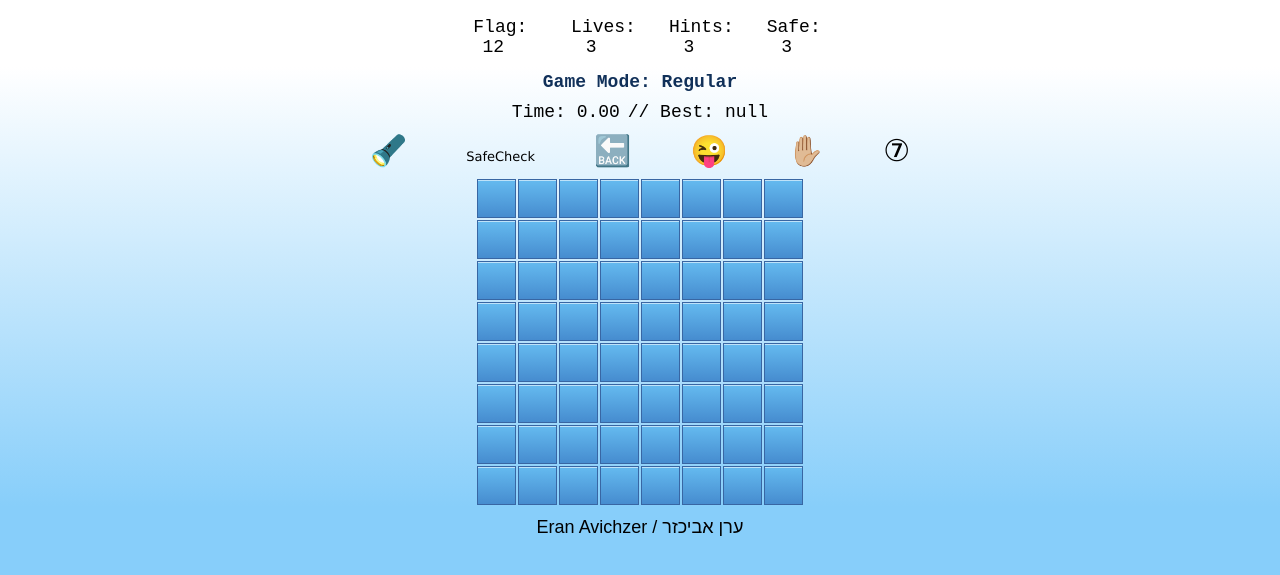
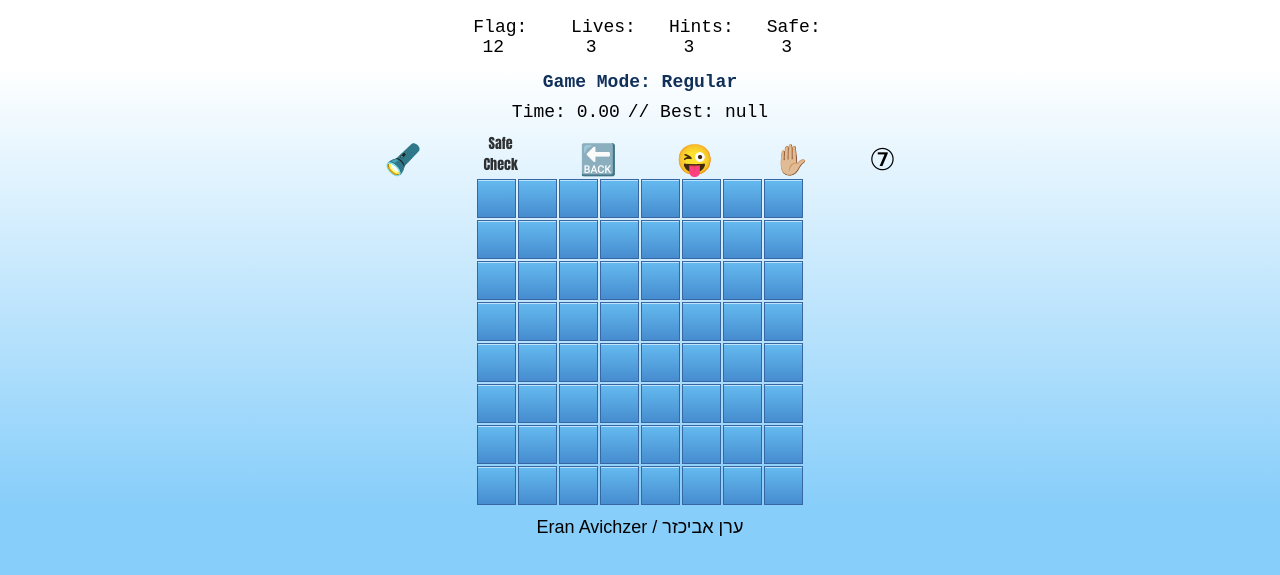
Before and after one commit to EranAAA/MineSweeper, a plain HTML site: page index.html in a window 1280 px wide. Shown: the part 133-708 px from the top of the page. Drawn offline with Linux system fonts and the light colour scheme.

Commit message:
Add files via upload

```diff
--- a/css/style.css
+++ b/css/style.css
@@ -104,8 +104,12 @@ p {
 
 .safeCheckBtn span {
   color: black;
-  font-size: 13px;
-  font-family: Verdana, Geneva, Tahoma, sans-serif;
+  opacity: 0.8;
+  font-size: 14px;
+  font-family: Impact;
+  /* box-sizing: border-box; */
+  display: inline-block;
+  width: 40px;
 }
 
 .board-container {
--- a/index.html
+++ b/index.html
@@ -63,7 +63,7 @@
         onclick="onClickSafeCheck()"
         class="safeCheckBtn"
       >
-        <span>SafeCheck</span>
+        <span>Safe Check</span>
       </button>
       <button title="NOT WORK" onclick="onClickUndo()" class="undoBtn">
         🔙
```
